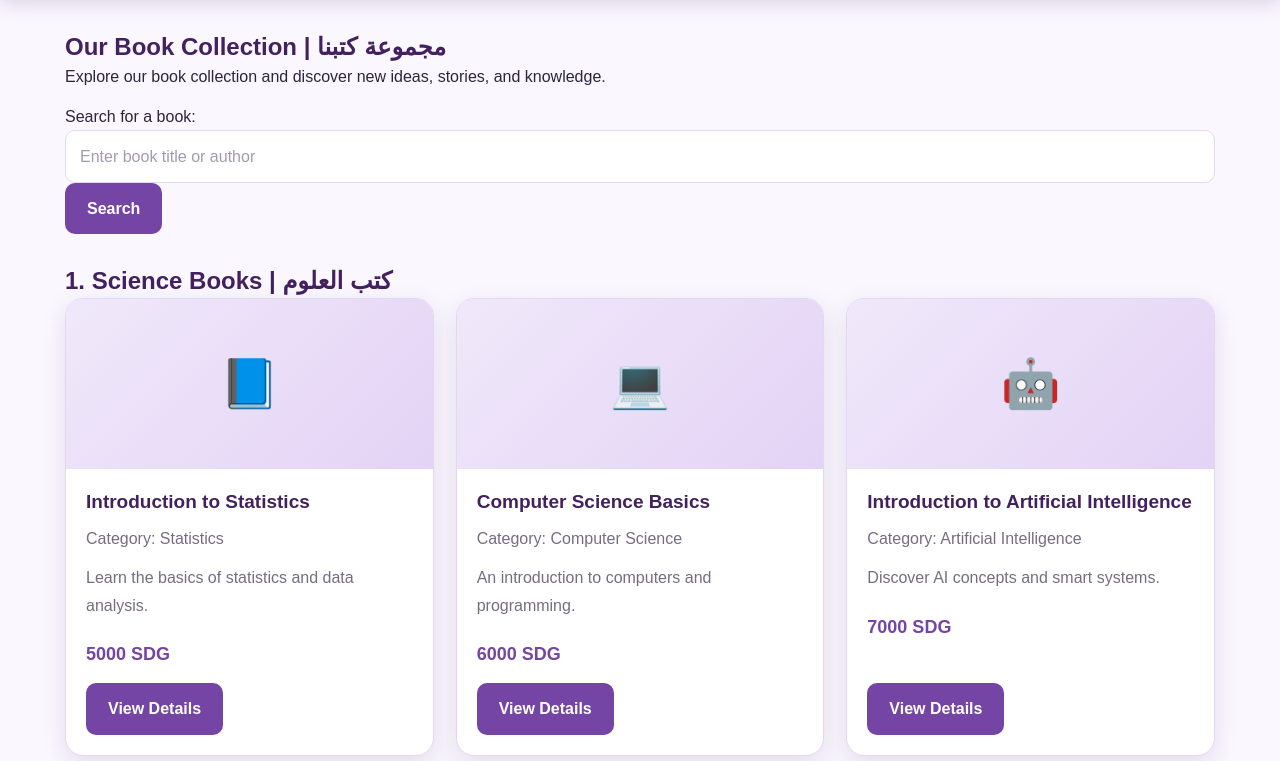
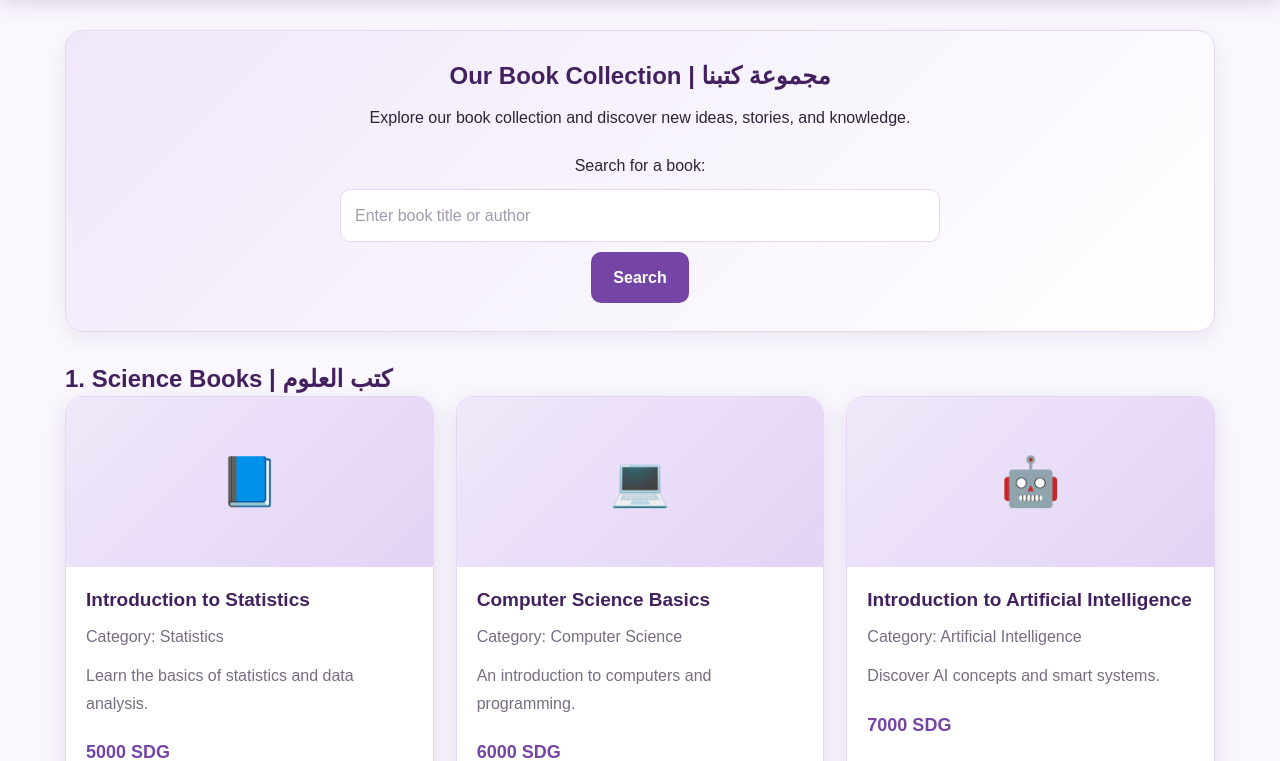
Before and after one commit to asmaa-abdalhey-238/alanfal-library-, a PHP site: page /books.html in a window 1280 px wide. Shown: the part 203-964 px from the top of the page. Run offline with PHP 8.4, Linux system fonts and the light colour scheme.

Commit message:
Enhance styling for Books Page introduction
Add styles for the Books Page introduction section.

```diff
--- a/css/style.css
+++ b/css/style.css
@@ -652,3 +652,26 @@ button:focus-visible {
 outline: 3px solid var(--gold);
 outline-offset: 3px;
     }
+/* Books Page Introduction */
+body > main > section:first-child {
+background: linear-gradient(135deg, #F0E8FA, #FFFFFF);
+border: 1px solid #E4D8F0;
+border-radius: 18px;
+padding: 28px 20px;
+text-align: center;
+box-shadow: 0 6px 20px rgba(67, 33, 95, 0.08);
+}
+
+body > main > section:first-child h2 {
+color: #43215F;
+margin-bottom: 12px;
+}
+
+body > main > section:first-child form {
+max-width: 600px;
+margin: 20px auto 0;
+}
+
+body > main > section:first-child input[type="search"] {
+margin: 10px 0;
+  }
```
